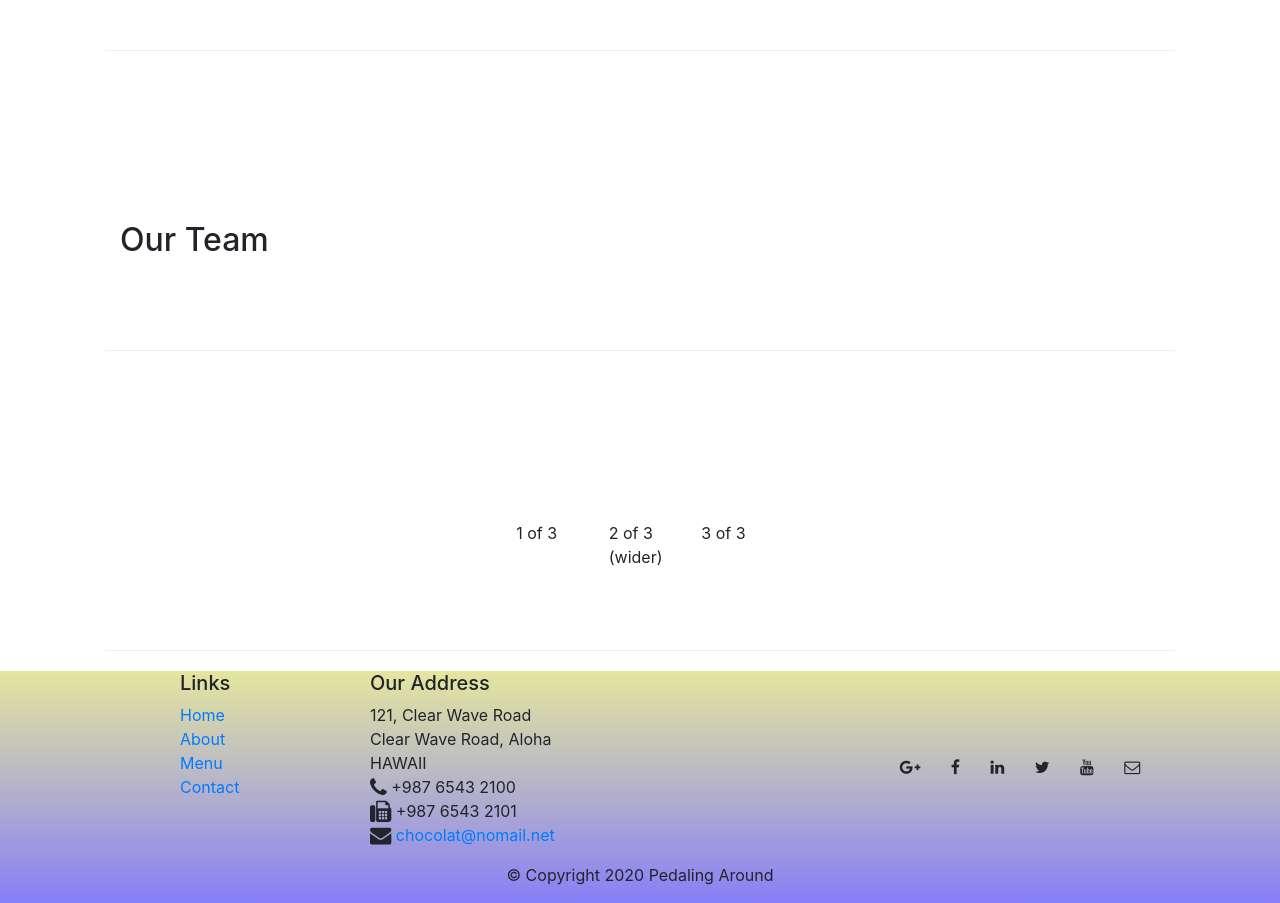
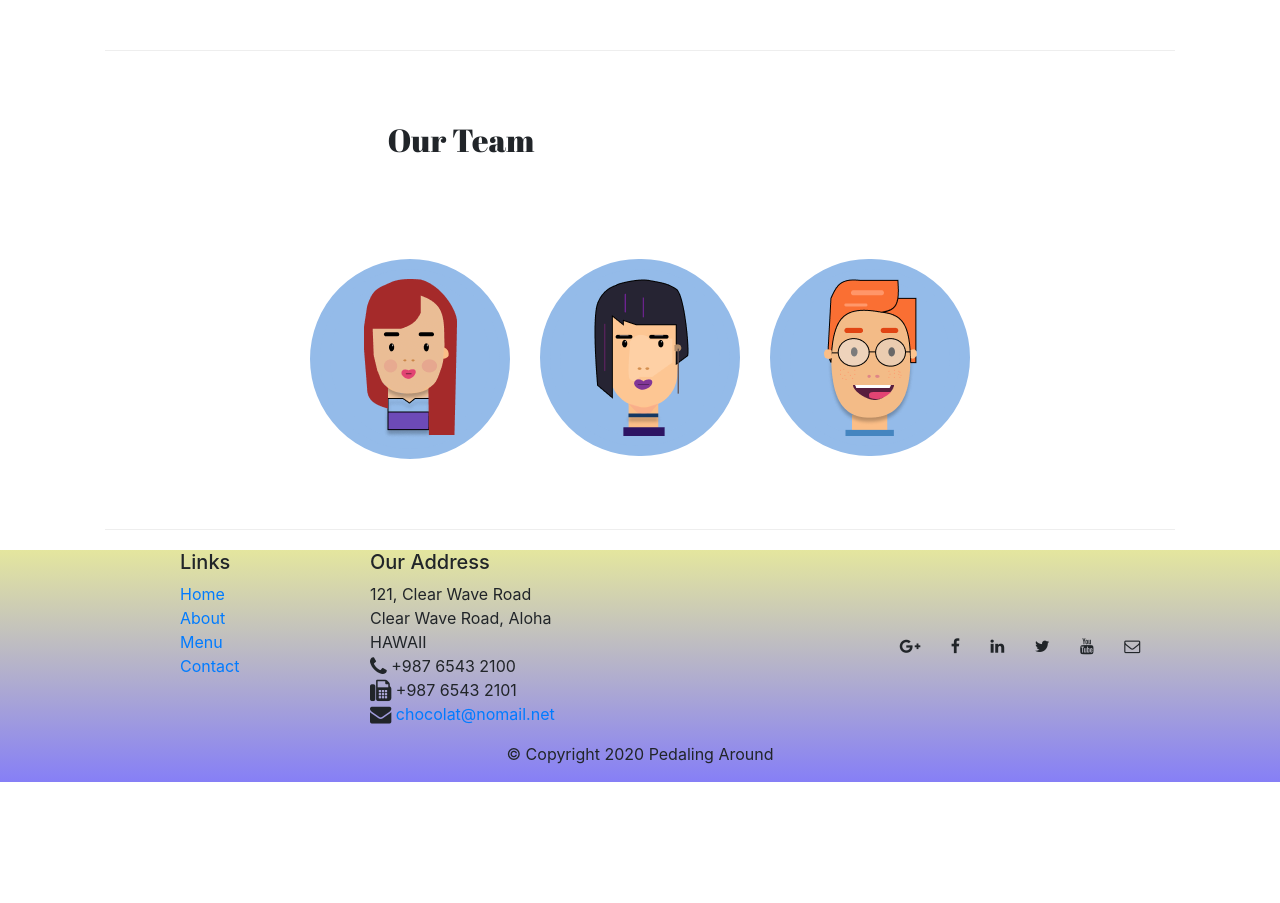
Before and after one commit to Mara1809/Pedaling-Around, a website: page aboutus.html in a window 1280 px wide. Shown: the part 540-1443 px from the top of the page. After the commit the page ends 1322 px from the top, so only its background shows below. Drawn offline with nearby package versions, Linux system fonts and the light colour scheme; files whose address does not match are found by name.

Commit message:
about us setup

```diff
--- a/aboutus.html
+++ b/aboutus.html
@@ -57,26 +57,47 @@
     </div>
 
 
+
 </div>
 
 
 
-    <div class="row-content">
+    <!--<div class="row-content">
     <div class="col-12">
   <h2>Our Team</h2>
 </div>
-</div>
+</div>-->
 
    <div class=" row row-content justify-content-around">
+    <div class="col-xs-12 col-sm-6">
+      <h2 id="team">Our Team</h2>
+    </div>
+
     <div class="row">
         <div class="col-12 col-sm-4">
-          1 of 3
+          <div class="box-image1">
+           <div class="face1">
+            <img src="./images/Girl-face1.png">
+           </div>
+
+          </div>
+
         </div>
         <div class="col-12 col-sm-4">
-          2 of 3 (wider)
+          <div class="box-image1">
+            <div class="face1">
+             <img src="./images/Girl-face2.png">
+            </div>
+
+           </div>
         </div>
         <div class="col-12 col-sm-4">
-          3 of 3
+          <div class="box-image1">
+            <div class="face1">
+             <img src="./images/Man-face.png">
+            </div>
+
+           </div>
         </div>
       </div>
     </div>
--- a/css/style.css
+++ b/css/style.css
@@ -1,5 +1,6 @@
 
 @import url('https://fonts.googleapis.com/css2?family=Abril+Fatface&display=swap');
+@import url('https://fonts.googleapis.com/css2?family=Ubuntu:ital,wght@0,400;0,500;0,700;1,500&display=swap');
 
 .row-content {
     margin: 20px ;
@@ -21,12 +22,17 @@
   background: rgb(228,230,158);
   background: linear-gradient(0deg, rgba(228,230,158,1) 0%, rgba(134,127,246,1) 100%);
 height: 140px;
+font-family: 'Ubuntu', sans-serif;
+font-size: large;
 }
 
 #Navbar {
     position: absolute;
     top: 50px;
     right: 80px;
+}
+.nav-item {
+  padding: 0 10px 0 10px;
 }
 
 /* #svg-img {
@@ -286,3 +292,32 @@ box-sizing: border-box;
    .input:focus, .btn-news:focus {
      outline: 0;
    }
+
+
+   .box-image1 {
+    width: 200px;
+    background-color: #94bbe9;
+     border: 10px solid #94bbe9;
+     border-radius: 1000px;
+     position: relative;
+
+   }
+
+   .face1 {
+     background-color: #94bbe9;
+     border: 10px solid #94bbe9;
+     border-radius: 1000px;
+     padding: 0 34px 0 34px;
+   }
+
+   #team {
+    margin-top: -100px;
+     margin-bottom: 100px ;
+
+     /*text-align: center;*/
+     font-family: 'Abril Fatface', cursive;
+   }
+
+   .tours {
+     margin-top: -10px;
+   }
```
Also changed, not shown: index.html (+6 -10 lines), tours.html (+5 -3 lines), images/Girl-face1.png (added), images/Girl-face2.png (added), images/Man-face.png (added), 1 other file.
